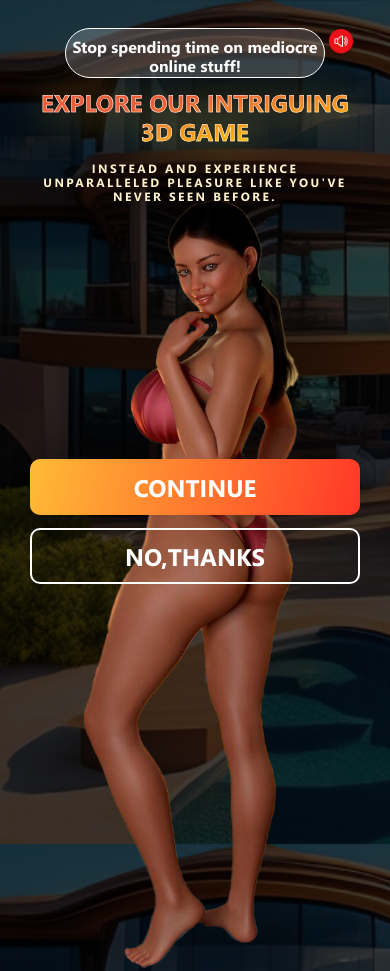
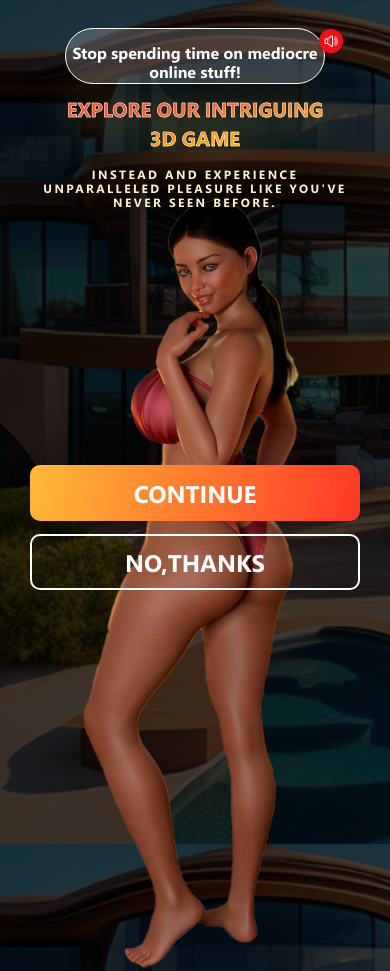
Before and after one commit to TumanGolim/Brediha-Vlas-test, a plain HTML site: page index.html in a window 390 px wide. Shown: the top 971 px of the page. Drawn offline with Linux system fonts and the light colour scheme.

Commit message:
fix5-moble

```diff
--- a/css/style.css
+++ b/css/style.css
@@ -628,7 +628,7 @@ h2 {
     width: 40px;
     height: 30px;
     top: 20px;
-    right: 21px;
+    right: 31px;
   }
   /* 1 */
   .step1 {
@@ -649,7 +649,7 @@ h2 {
     text-align: center;
     padding: 0;
     margin: auto;
-    padding-top: 8px;
+    padding-top: 14px;
   }
 
   .h-step1 {
@@ -659,7 +659,7 @@ h2 {
     top: 30px;
     border: 1px;
     font-family: Nirmala UI;
-    font-size: 24px;
+    font-size: 20px;
     font-weight: 700;
     line-height: 29px;
     letter-spacing: 0em;
```
